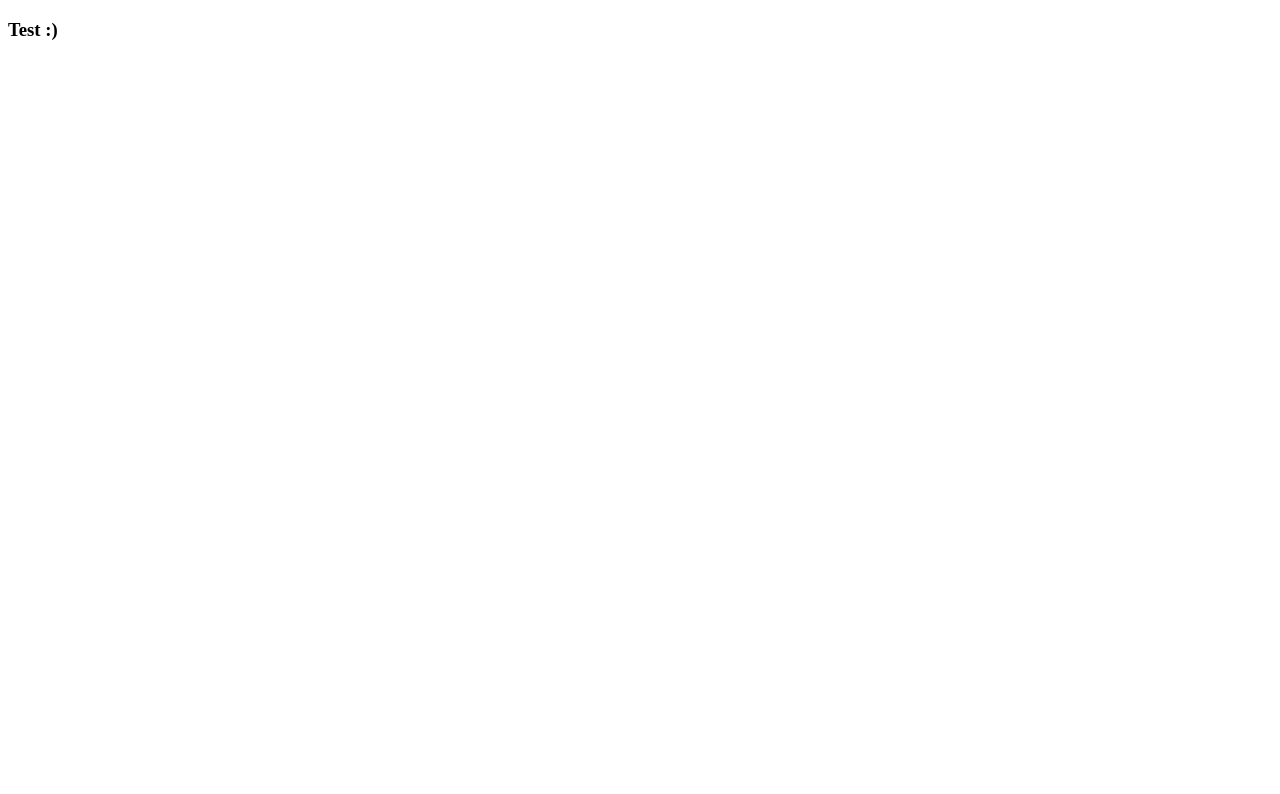
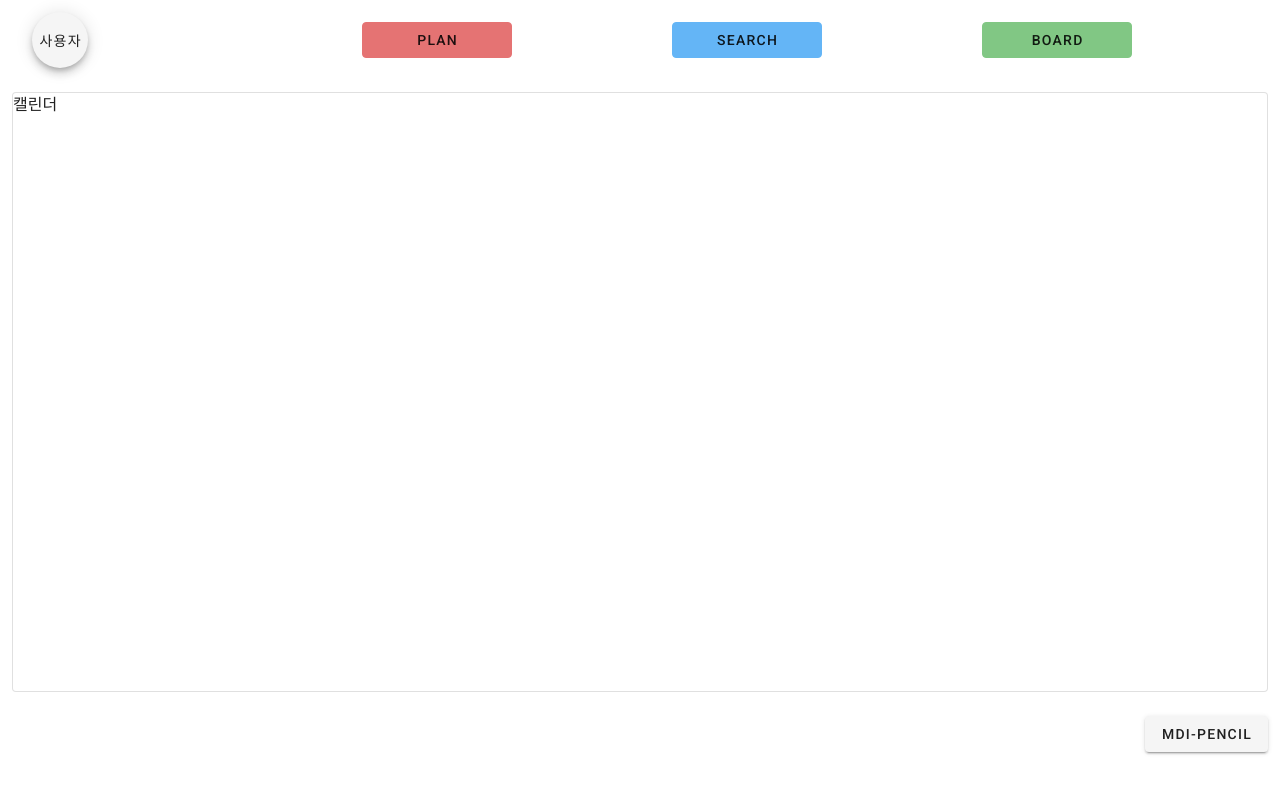
Before and after one commit to KHWeb19/PersonalProject, a Vue app in the folder AreumSin/frontend/: page / in a window 1280 px wide. Shown: the top 794 px of the page. Built offline with nearby package versions, Linux system fonts and the light colour scheme.

Commit message:
[신아름] 카테고리 UI

```diff
--- a/AreumSin/frontend/public/index.html
+++ b/AreumSin/frontend/public/index.html
@@ -1,11 +1,13 @@
 <!DOCTYPE html>
-<html lang="">
+<html lang="en">
   <head>
     <meta charset="utf-8">
     <meta http-equiv="X-UA-Compatible" content="IE=edge">
     <meta name="viewport" content="width=device-width,initial-scale=1.0">
     <link rel="icon" href="<%= BASE_URL %>favicon.ico">
     <title><%= htmlWebpackPlugin.options.title %></title>
+    <link rel="stylesheet" href="https://fonts.googleapis.com/css?family=Roboto:100,300,400,500,700,900">
+    <link rel="stylesheet" href="https://cdn.jsdelivr.net/npm/@mdi/font@latest/css/materialdesignicons.min.css">
   </head>
   <body>
     <noscript>
--- a/AreumSin/frontend/src/App.vue
+++ b/AreumSin/frontend/src/App.vue
@@ -1,9 +1,18 @@
 <template>
-  <div id="app">
-    <router-view/>
-  </div>
+  <v-app>
+    <v-main>
+      <router-view/>
+    </v-main>
+  </v-app>
 </template>
 
-<style>
+<script>
 
-</style>
+export default {
+  name: 'App',
+
+  data: () => ({
+    //
+  }),
+};
+</script>
--- /dev/null
+++ b/AreumSin/frontend/src/components/MainCategory.vue
@@ -0,0 +1,28 @@
+<template>
+  <v-row align="center">
+    <v-col cols="3"  sm="3" md="3" lg="3">
+      <v-btn style="margin-left: 20px" fab> 사용자 </v-btn>
+    </v-col>
+    <v-col style="margin-left: 30px">
+      <v-btn class="ca red lighten-2" outlined> PLAN </v-btn>
+    </v-col>
+    <v-col>
+      <v-btn class="ca blue lighten-2" outlined> SEARCH </v-btn>
+    </v-col>
+    <v-col>
+      <v-btn class="ca green lighten-2" outlined> BOARD </v-btn>
+    </v-col>
+  </v-row>
+</template>
+
+<script>
+export default {
+  name: "MainCategory"
+}
+</script>
+
+<style scoped>
+.ca{
+  width: 150px;
+}
+</style>
--- a/AreumSin/frontend/src/main.js
+++ b/AreumSin/frontend/src/main.js
@@ -2,11 +2,13 @@ import Vue from 'vue'
 import App from './App.vue'
 import router from './router'
 import store from './store'
+import vuetify from './plugins/vuetify'
 
 Vue.config.productionTip = false
 
 new Vue({
   router,
   store,
+  vuetify,
   render: h => h(App)
 }).$mount('#app')
--- /dev/null
+++ b/AreumSin/frontend/src/plugins/vuetify.js
@@ -0,0 +1,7 @@
+import Vue from 'vue';
+import Vuetify from 'vuetify/lib/framework';
+
+Vue.use(Vuetify);
+
+export default new Vuetify({
+});
--- a/AreumSin/frontend/src/router/index.js
+++ b/AreumSin/frontend/src/router/index.js
@@ -10,14 +10,6 @@ const routes = [
     name: 'home',
     component: HomeView
   },
-  {
-    path: '/about',
-    name: 'about',
-    // route level code-splitting
-    // this generates a separate chunk (about.[hash].js) for this route
-    // which is lazy-loaded when the route is visited.
-    component: () => import(/* webpackChunkName: "about" */ '../views/AboutView.vue')
-  }
 ]
 
 const router = new VueRouter({
--- a/AreumSin/frontend/src/views/AboutView.vue
+++ /dev/null
@@ -1,5 +0,0 @@
-<template>
-  <div class="about">
-    <h1>This is an about page</h1>
-  </div>
-</template>
--- a/AreumSin/frontend/src/views/HomeView.vue
+++ b/AreumSin/frontend/src/views/HomeView.vue
@@ -1,16 +1,34 @@
 <template>
-  <div class="home">
-    <h3>Test :)</h3>
-  </div>
+  <v-container fluid>
+    <main-category></main-category>
+    <v-row>
+      <v-col>
+        <v-card height="600" outlined> 캘린더 </v-card>
+      </v-col>
+    </v-row>
+    <v-row>
+      <v-col>
+        <v-btn class="float-right">
+          mdi-pencil
+        </v-btn>
+      </v-col>
+    </v-row>
+  </v-container>
 </template>
 
 <script>
 
+  import MainCategory from "@/components/MainCategory";
+  export default {
+    name: 'HomeView',
 
-export default {
-  name: 'HomeView',
-  components: {
+    components: {
+      MainCategory
 
+    },
   }
-}
 </script>
+
+<style scoped>
+
+</style>
--- a/AreumSin/frontend/vue.config.js
+++ b/AreumSin/frontend/vue.config.js
@@ -1,4 +1,6 @@
 const { defineConfig } = require('@vue/cli-service')
 module.exports = defineConfig({
-  transpileDependencies: true
+  transpileDependencies: [
+    'vuetify'
+  ]
 })
```
Also changed, not shown: AreumSin/frontend/package.json (+10 -1 lines), AreumSin/frontend/src/assets/logo.svg (added), 1 other file (tests, documents, lock files or other folders).
